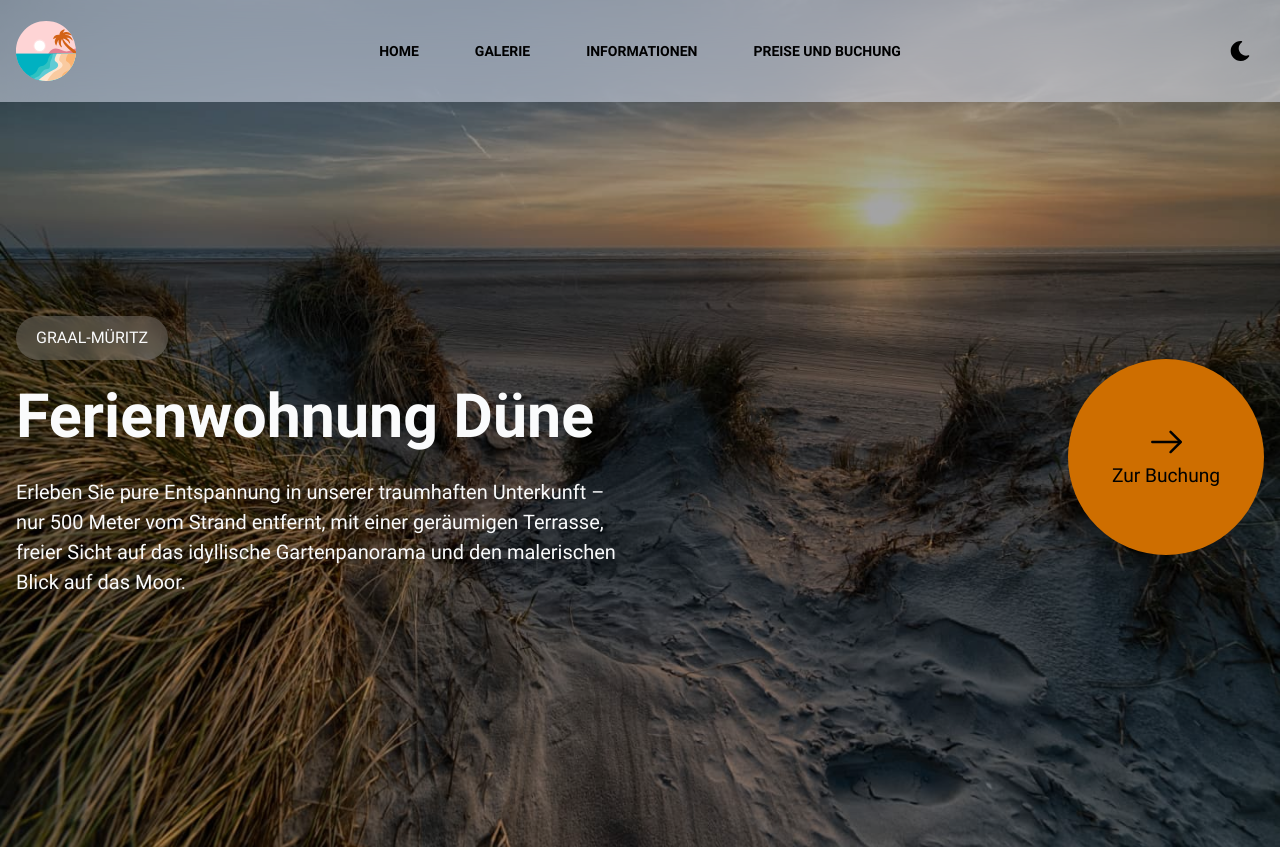
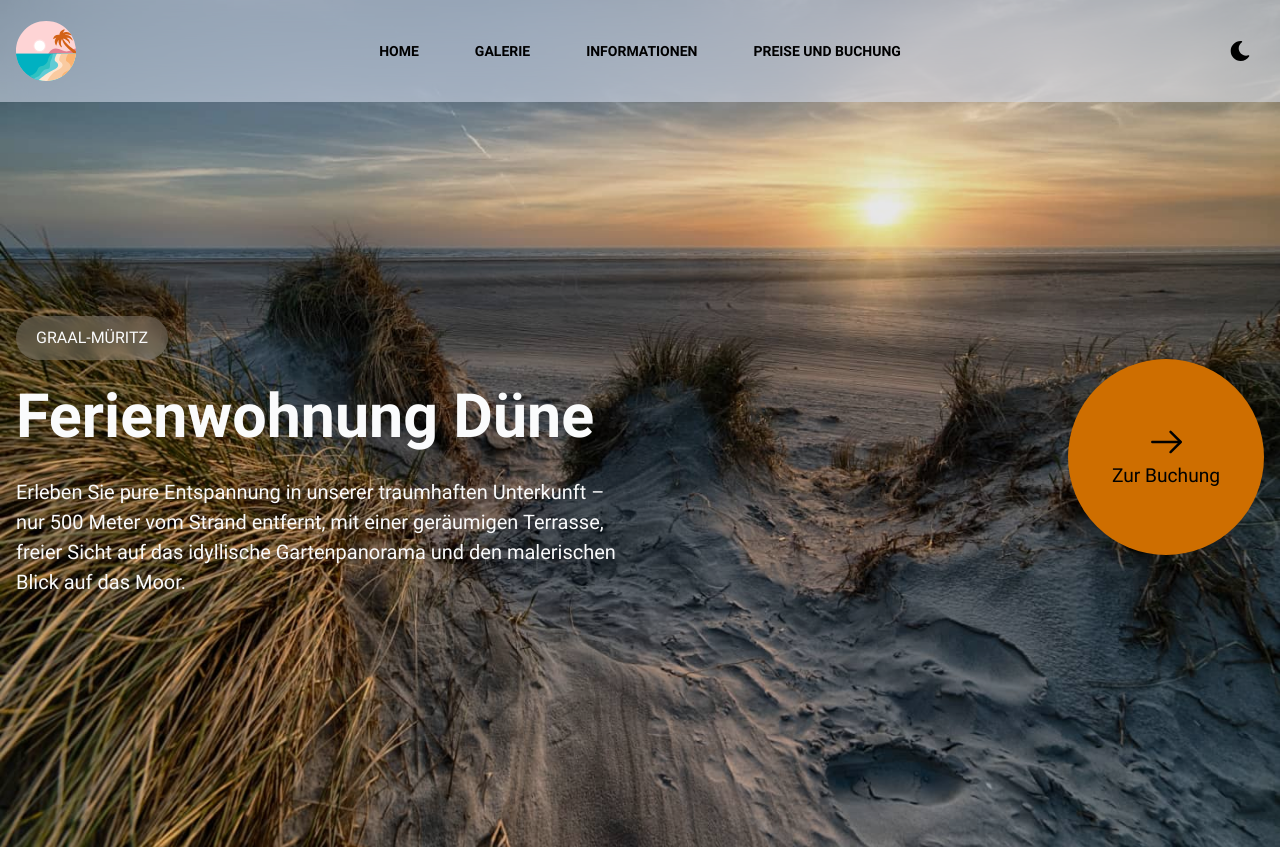
Before and after one commit to pndweb/pndweb.github.io, an Eleventy site: page src/index.html in a window 1280 px wide. Shown: the top 847 px of the page. Built offline with nearby package versions, Linux system fonts and the light colour scheme; Eleventy itself is replaced by a stand-in of ours; files that its build step writes are made by us from their sources.

Commit message:
Opacity of hero image
- Change opacity of hero image to make it brighter

```diff
--- a/src/assets/sass/critical.scss
+++ b/src/assets/sass/critical.scss
@@ -33,7 +33,7 @@
                 height: 100%;
                 background: #1a1a1a;
                 mix-blend-mode: multiply;
-                opacity: 0.4;
+                opacity: 0.1;
                 position: absolute;
                 display: block;
                 top: 0;
```
Also changed, not shown: src/assets/css/critical.css.
